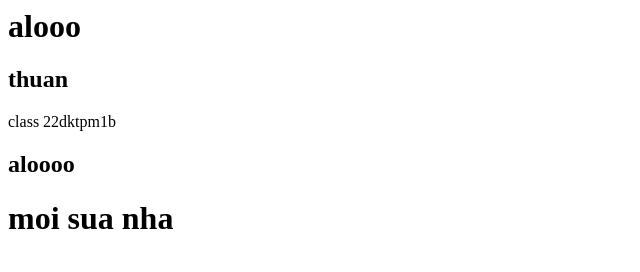
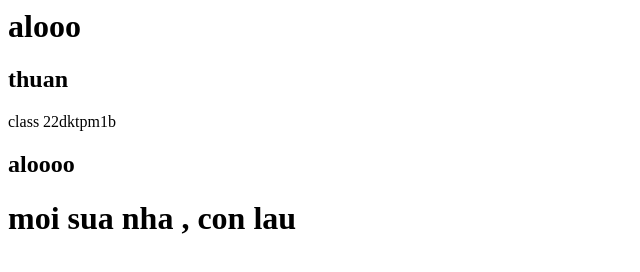
Before and after one commit to Thuan0902/github-demo-do-van-, a plain HTML site: page index.html in a window 1280 px wide. Shown: the whole page, without its empty margins (0-640 px from the left). Drawn offline with Linux system fonts and the light colour scheme.

Commit message:
sua file

```diff
--- a/index.html
+++ b/index.html
@@ -13,6 +13,6 @@
     <div>class 22dktpm1b</div>
     <h2>aloooo
     </h2>
-    <h1>moi sua nha</h1>
+    <h1>moi sua nha , con lau</h1>
 </body>
 </html>
```
